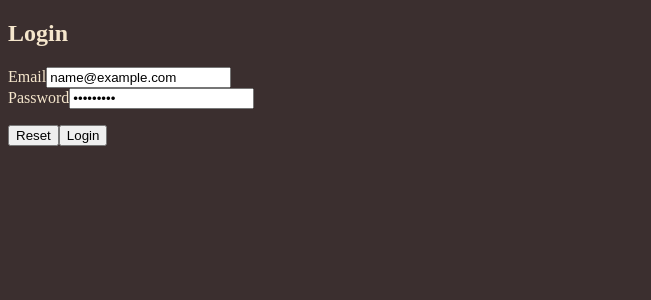
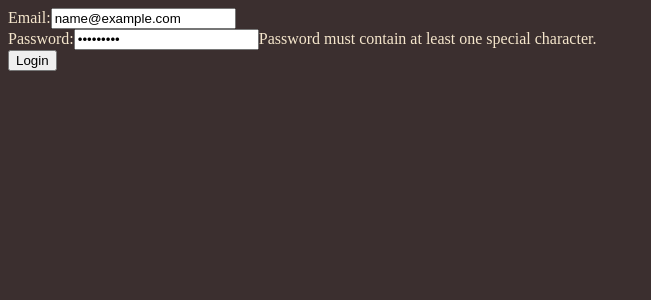
Before and after one commit to RobertOltean314/all-dnd, a React (Create React App) app: page /login in a window 1280 px wide. Both pictures are taken after typing "name@example.com", "Sample123" into the empty fields and a click on the button "Login". Shown: the top 300 px of the page, without its empty margins (0-651 px from the left). Built offline with nearby package versions, Linux system fonts and the light colour scheme.

Commit message:
added input validation

```diff
--- a/src/pages/Login.jsx
+++ b/src/pages/Login.jsx
@@ -1,61 +1,121 @@
-import { useState } from "react";
+import React, { useState } from "react";
 
-export default function Login() {
+const Login = () => {
   const [enteredValues, setEnteredValues] = useState({
     email: "",
     password: "",
   });
 
-  const isEmailInvalid =
-    enteredValues.email !== "" && !enteredValues.email.includes("@");
+  const [didEdit, setDidEdit] = useState({
+    email: false,
+    password: false,
+  });
 
-  function handleSubmit(event) {
+  const [errors, setErrors] = useState({
+    email: "",
+    password: "",
+  });
+
+  const validateEmail = (email) => {
+    if (!email.includes("@")) {
+      return "Invalid email address.";
+    }
+    return "";
+  };
+
+  const validatePassword = (password) => {
+    const specialCharacterRegex = /[!@#$%^&*(),.?":{}|<>]/;
+
+    if (password.length < 6) {
+      return "Password must be at least 6 characters long.";
+    }
+    if (!specialCharacterRegex.test(password)) {
+      return "Password must contain at least one special character.";
+    }
+    return "";
+  };
+
+  const handleSubmit = (event) => {
     event.preventDefault();
 
     const formData = new FormData(event.target);
     const data = Object.fromEntries(formData.entries());
-    console.log(data);
+
+    const emailError = validateEmail(data.email);
+    const passwordError = validatePassword(data.password);
+
+    if (emailError || passwordError) {
+      setErrors({
+        email: emailError,
+        password: passwordError,
+      });
+      return;
     }
 
-  function handleInputChange(identifier, event) {
+    console.log(data);
+  };
+
+  const handleInputChange = (identifier, event) => {
     setEnteredValues((prevValues) => ({
       ...prevValues,
       [identifier]: event.target.value,
     }));
+    setDidEdit((prevEdit) => ({
+      ...prevEdit,
+      [identifier]: false,
+    }));
+    setErrors((prevErrors) => ({
+      ...prevErrors,
+      [identifier]: "",
+    }));
+  };
+
+  const handleInputBlur = (identifier) => {
+    setDidEdit((prevEdit) => ({
+      ...prevEdit,
+      [identifier]: true,
+    }));
+
+    if (identifier === "email") {
+      setErrors((prevErrors) => ({
+        ...prevErrors,
+        email: validateEmail(enteredValues.email),
+      }));
+    } else if (identifier === "password") {
+      setErrors((prevErrors) => ({
+        ...prevErrors,
+        password: validatePassword(enteredValues.password),
+      }));
     }
+  };
 
   return (
     <form onSubmit={handleSubmit}>
-      <h2>Login</h2>
-
       <div>
-        <div>
-          <label htmlFor="email">Email</label>
+        <label>Email:</label>
         <input
-            id="email"
           type="email"
           name="email"
-            onChange={(event) => handleInputChange("email", event)}
           value={enteredValues.email}
+          onChange={(e) => handleInputChange("email", e)}
+          onBlur={() => handleInputBlur("email")}
         />
-          <div>{isEmailInvalid && <p>Please enter a valid email!</p>}</div>
+        {didEdit.email && errors.email && <span>{errors.email}</span>}
       </div>
       <div>
-          <label htmlFor="pasword">Password</label>
+        <label>Password:</label>
         <input
-            id="password"
           type="password"
           name="password"
-            onChange={(event) => handleInputChange("password", event)}
           value={enteredValues.password}
+          onChange={(e) => handleInputChange("password", e)}
+          onBlur={() => handleInputBlur("password")}
         />
+        {didEdit.password && errors.password && <span>{errors.password}</span>}
       </div>
-      </div>
-
-      <p>
-        <button type="reset">Reset</button>
       <button type="submit">Login</button>
-      </p>
     </form>
   );
-}
+};
+
+export default Login;
```
Lines whose indentation alone changed are shown as unchanged.
